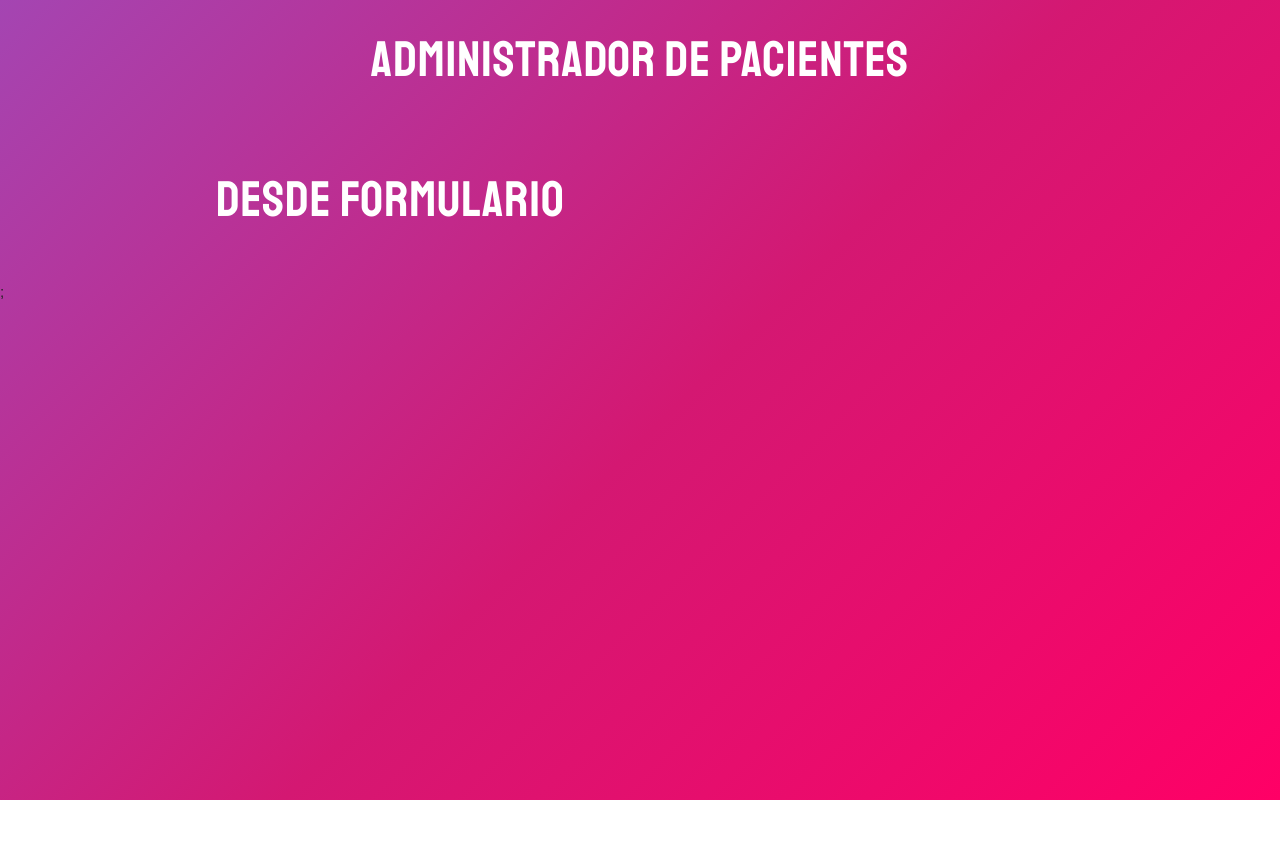
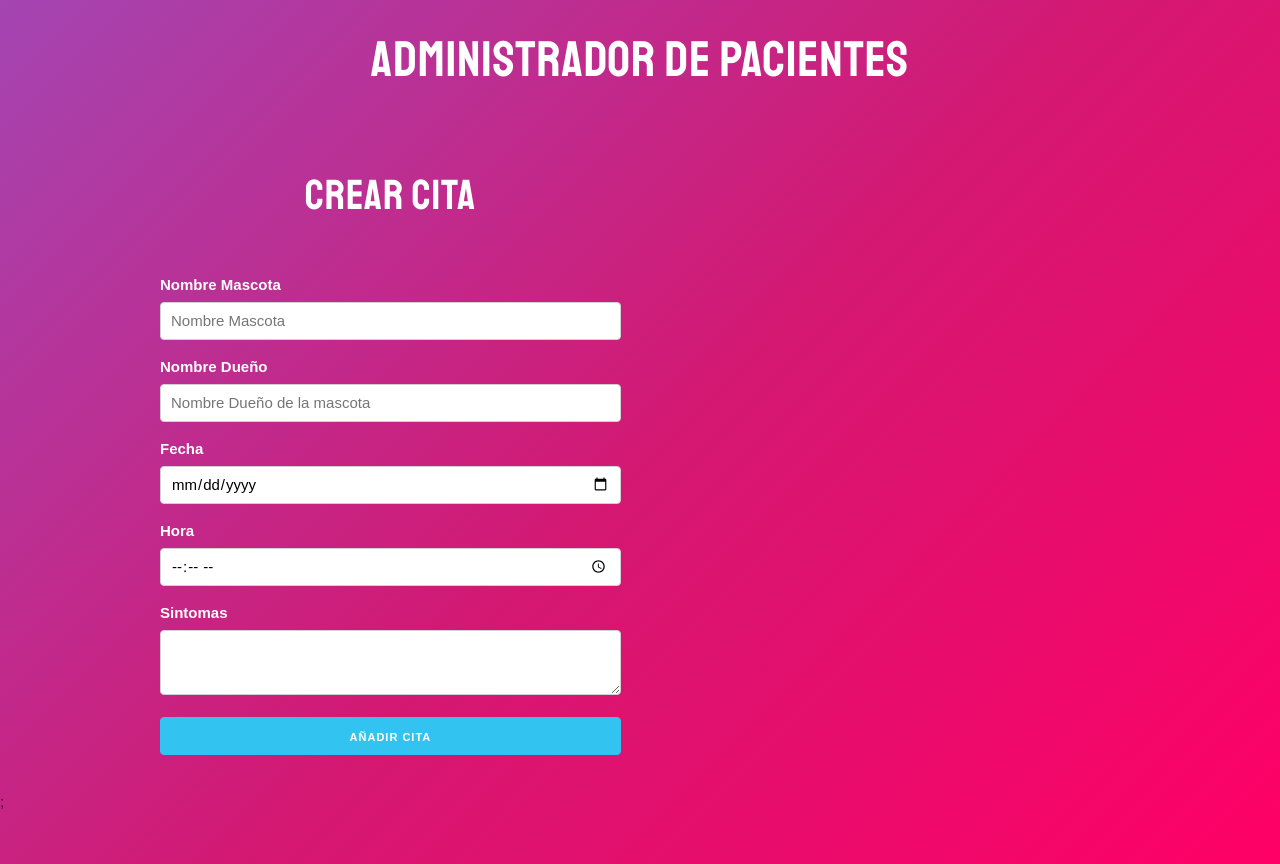
Before and after one commit to FranMolleda/citas, a React (Create React App) app: page / in a window 1280 px wide. Before the commit the page ends 800 px from the top, so only its background shows below. Built offline with nearby package versions, Linux system fonts and the light colour scheme.

Commit message:
Form done

```diff
--- a/src/components/Formulario.js
+++ b/src/components/Formulario.js
@@ -1,7 +1,42 @@
-import React from "react";
+import React, { Fragment } from "react";
 
 const Formulario = () => {
-  return <h1>Desde Formulario</h1>;
+  return (
+    <Fragment>
+      <h2>Crear Cita</h2>
+
+      <form>
+        <label>Nombre Mascota</label>
+        <input
+          type="text"
+          name="mascota"
+          className="u-full-width"
+          placeholder="Nombre Mascota"
+        />
+
+        <label>Nombre Dueño</label>
+        <input
+          type="text"
+          name="propietario"
+          className="u-full-width"
+          placeholder="Nombre Dueño de la mascota"
+        />
+
+        <label>Fecha</label>
+        <input type="date" name="fecha" className="u-full-width" />
+
+        <label>Hora</label>
+        <input type="time" name="hora" className="u-full-width" />
+
+        <label>Sintomas</label>
+        <textarea name="sintomas" className="u-full-width"></textarea>
+
+        <button submit="submit" className="u-full-width button-primary">
+          Añadir Cita
+        </button>
+      </form>
+    </Fragment>
+  );
 };
 
 export default Formulario;
```
